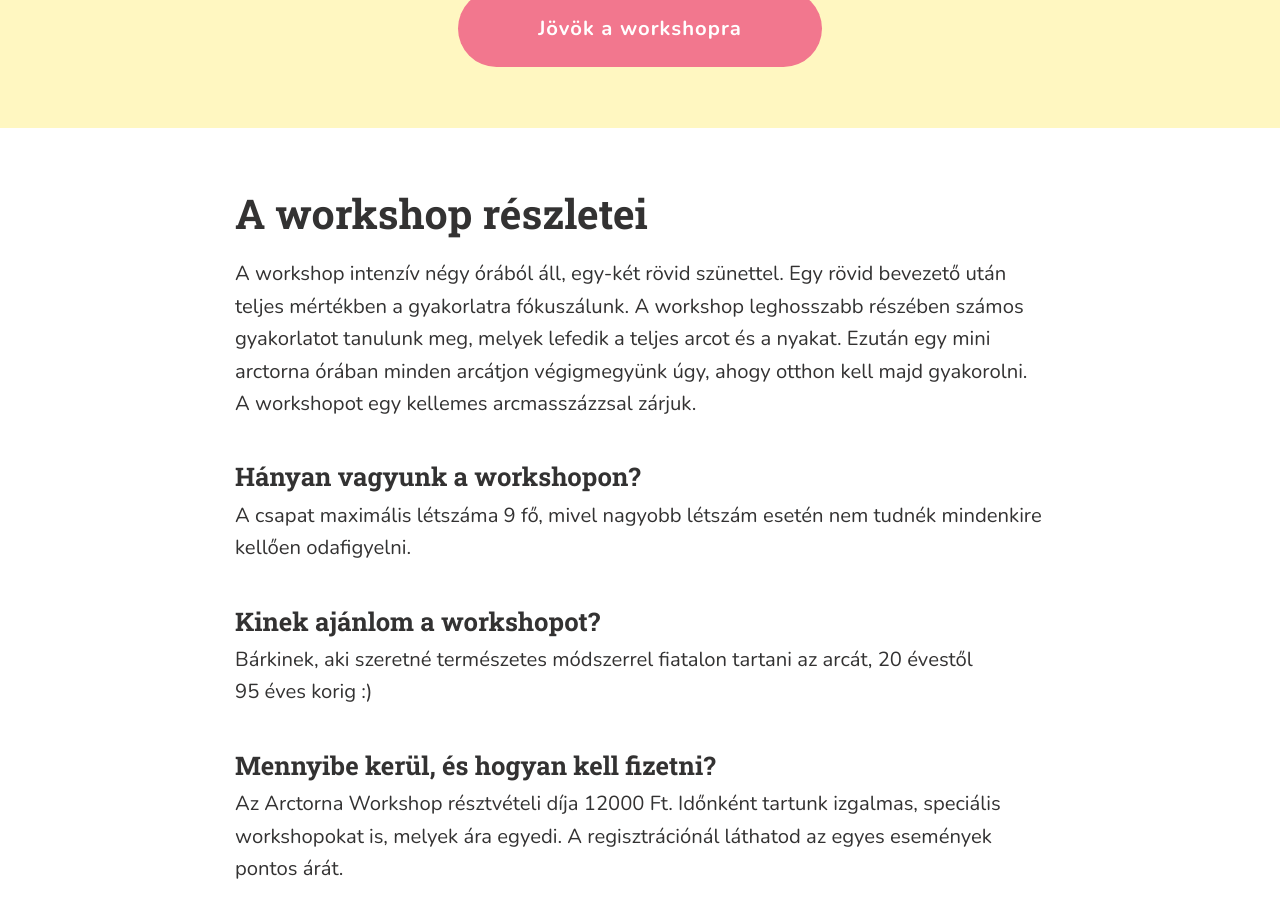
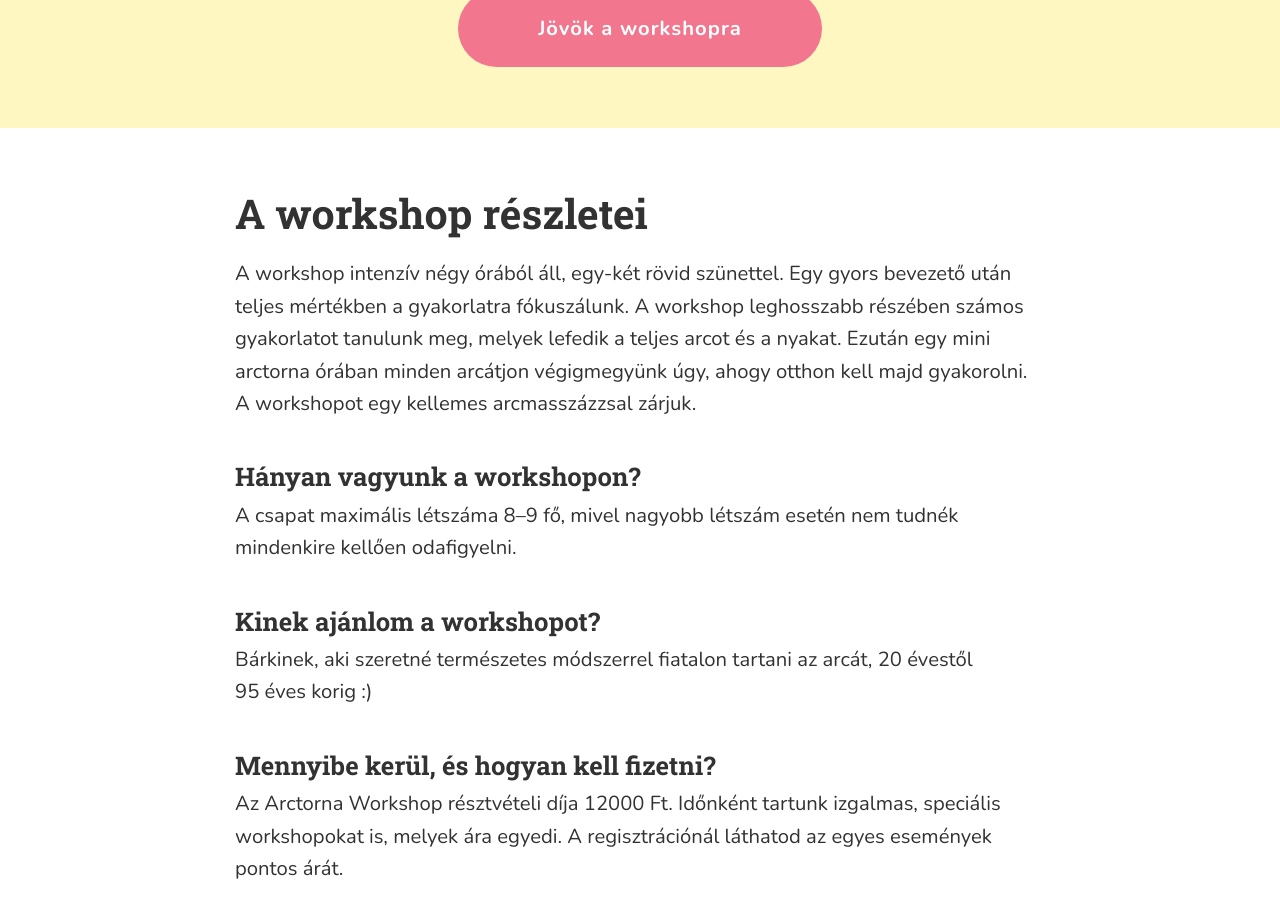
Before and after one commit to monikamudra/arctorna, a Jekyll site: the page built from workshop.md, in a window 1280 px wide and 900 px high, scrolled down 494 px. Built offline with Jekyll 4.4.1, drawn with Linux system fonts in a browser that asks for light colours.

Commit message:
Make minor changes to copy

```diff
--- a/_includes/workshop-details.md
+++ b/_includes/workshop-details.md
@@ -1,5 +1,5 @@
 A workshop intenzív négy órából áll, egy-két rövid szünettel. Egy
-rövid bevezető után teljes mértékben a gyakorlatra fókuszálunk. A
+gyors bevezető után teljes mértékben a gyakorlatra fókuszálunk. A
 workshop leghosszabb részében számos gyakorlatot tanulunk meg, melyek
 lefedik a teljes arcot és a nyakat. Ezután egy mini arctorna órában
 minden arcátjon végigmegyünk úgy, ahogy otthon kell majd gyakorolni. A
@@ -7,7 +7,7 @@ workshopot egy kellemes arcmasszázzsal&nbsp;zárjuk.
 
 ### Hányan vagyunk a&nbsp;workshopon?
 
-A csapat maximális létszáma 9 fő, mivel nagyobb létszám esetén nem
+A csapat maximális létszáma 8–9 fő, mivel nagyobb létszám esetén nem
 tudnék mindenkire kellően&nbsp;odafigyelni.
 
 ### Kinek ajánlom a&nbsp;workshopot?
--- a/_layouts/home.html
+++ b/_layouts/home.html
@@ -14,7 +14,7 @@ layout: default
       <p class="u-TextAlignLeft">
         Van egy fantasztikus szépségtitok, amit csak kevesen ismernek: az arc
         megereszkedésének és ráncosodásának egyik legfontosabb oka az arc
-        izmainak meggyengülése. Edzés hiányában az izmok meggyengülnek, és az
+        izmainak gyengülése. Edzés hiányában az izmok meggyengülnek, és az
         arc elveszíti tónusát. A&nbsp;legtermészetesebb megoldás az&nbsp;edzés!
       </p>
       <div class="u-MarginTopLarge">
```
